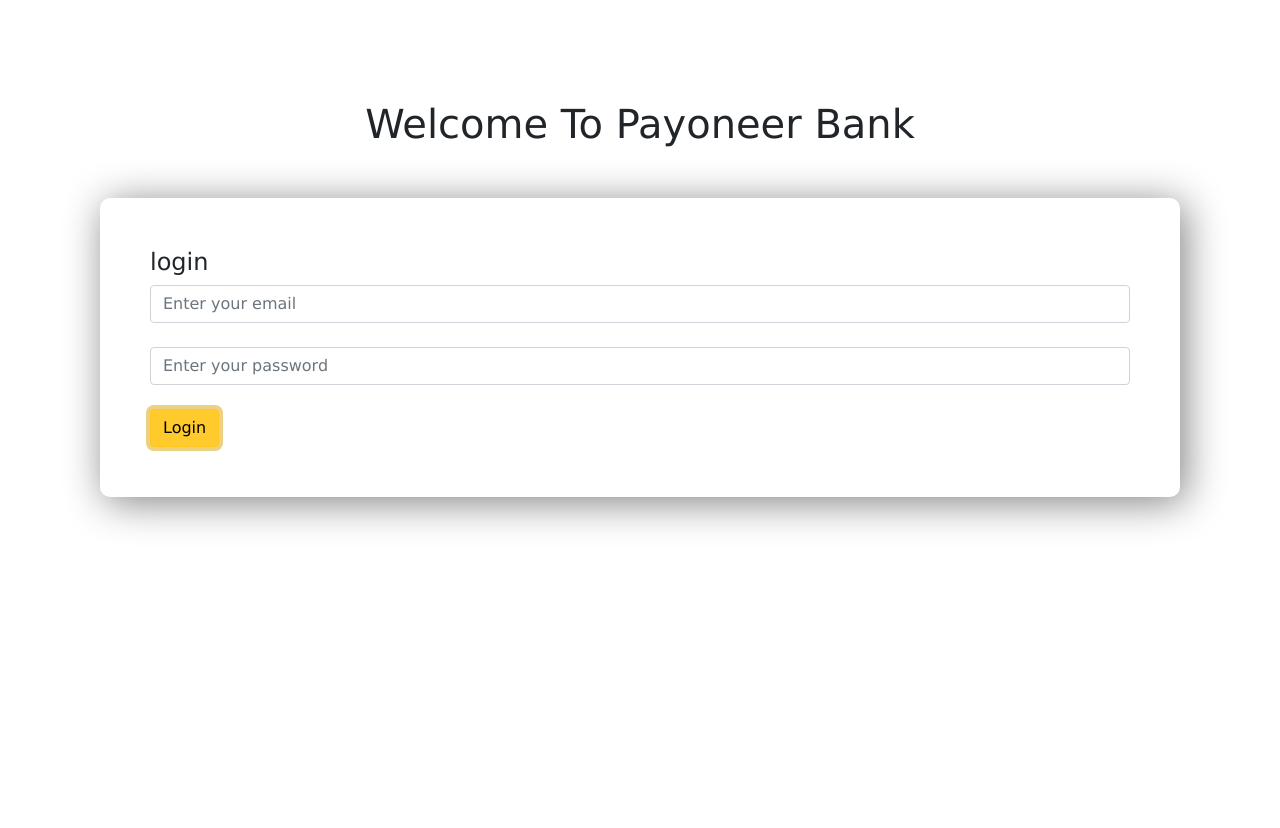
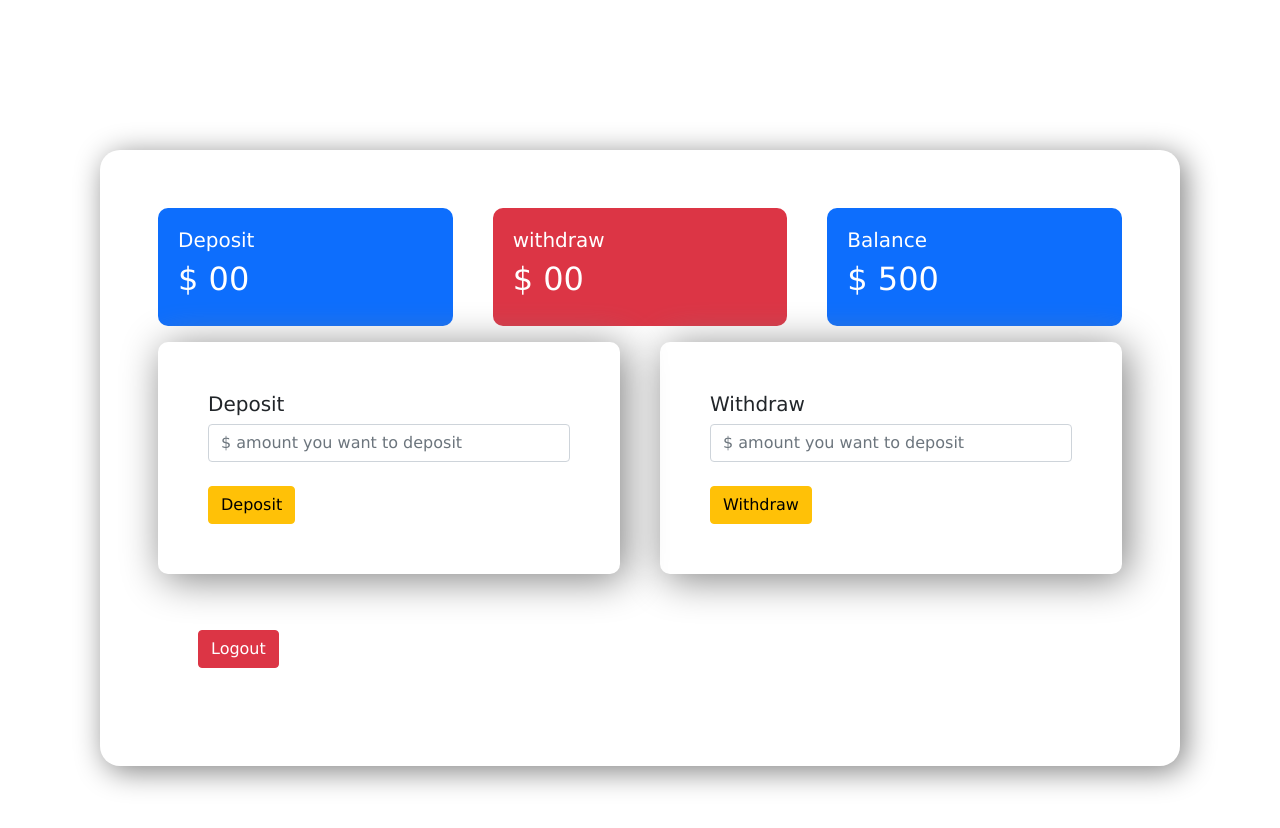
Before and after one commit to sahidularif/payoneer-bank, a plain HTML site: page index.html in a window 1280 px wide. Both pictures are taken after a click on the button "Login". Before the commit the page ends 800 px from the top, so only its background shows below. Drawn offline with nearby package versions, Linux system fonts and the light colour scheme.

Commit message:
Added bank transaction

```diff
--- a/css/style.css
+++ b/css/style.css
@@ -8,3 +8,25 @@
     border-radius: 10px;
     box-shadow: 5px 5px 40px gray;
 }
+#transaction-area{
+border-radius: 20px;
+margin-top: 50px;
+padding: 50px;
+box-shadow: 5px 5px 30px gray;
+display: none;
+}
+.status{
+
+    color: white;
+    padding: 20px;
+    border-radius: 10px;
+}
+.deposit{
+    background-color:orange ;
+}
+.withdraw{
+    background-color:deeppink ;
+}
+.balance{
+    background-color:orange;
+}
--- a/index.html
+++ b/index.html
@@ -1,14 +1,17 @@
 <!DOCTYPE html>
 <html lang="en">
+
 <head>
     <meta charset="UTF-8">
     <meta name="viewport" content="width=device-width, initial-scale=1.0">
     <title>Dashboard | Payoneer Bank</title>
-     <!-- Bootstrap CSS -->
-     <link href="https://cdn.jsdelivr.net/npm/bootstrap@5.0.0-beta1/dist/css/bootstrap.min.css" rel="stylesheet" integrity="sha384-giJF6kkoqNQ00vy+HMDP7azOuL0xtbfIcaT9wjKHr8RbDVddVHyTfAAsrekwKmP1" crossorigin="anonymous">
+    <!-- Bootstrap CSS -->
+    <link href="https://cdn.jsdelivr.net/npm/bootstrap@5.0.0-beta1/dist/css/bootstrap.min.css" rel="stylesheet"
+        integrity="sha384-giJF6kkoqNQ00vy+HMDP7azOuL0xtbfIcaT9wjKHr8RbDVddVHyTfAAsrekwKmP1" crossorigin="anonymous">
 
     <link rel="stylesheet" href="css/style.css">
 </head>
+
 <body>
     <div id="login-area">
         <h1 class="text-center">Welcome To Payoneer Bank</h1>
@@ -20,20 +23,117 @@
 
         </div>
     </div>
+    <section id="transaction-area">
+        <div class="row d-flex">
+            <div class="col-md-4">
+                <div class="bg-primary status m-2">
+                    <h5>Deposit</h5>
+                    <h2>$ <span id="currentDeposit">00</span></h2>
+                </div>
+            </div>
+            <div class="col-md-4">
+                <div class="status bg-danger m-2">
+                    <h5>withdraw</h5>
+                    <h2>$ <span id="currentWithdraw">00</span></h2>
+                </div>
+            </div>
+            <div class="col-md-4">
+                <div class="status bg-primary m-2">
+                    <h5>Balance</h5>
+                    <h2>$ <span id="currentBalance">500</span></h2>
+                </div>
+            </div>
+        </div>
+        <div class="row d-flex">
+            <div class="col-md-6 trasaction-input-body">
+                <div class="m-2 submit-area">
+                    <h5>Deposit</h5>
+                    <input type="text" class="form-control" placeholder="$ amount you want to deposit" name=""
+                        id="depositAmount"><br>
+                    <button type="submit" id="depositButton" class="btn btn-warning">Deposit</button>
+                </div>
+            </div>
+            <div class="col-md-6 trasaction-input-body">
+                <div class="m-2 submit-area">
+                    <h5>Withdraw</h5>
+                    <input type="text" id="withdrawAmount" class="form-control"
+                        placeholder="$ amount you want to deposit" name="" id="withdrawAmount"><br>
+                    <button type="submit" id="addWithdraw" class="btn btn-warning">Withdraw</button>
+                </div>
+            </div>
+        </div>
 
-<!-- Customize js -->
+
+        <button class=" btn btn-danger m-5" id="logout">Logout</button>
+    </section>
+
+    <!-- Customize js -->
     <script>
+        // login button events
+        const logingButton = document.getElementById("login");
+        logingButton.addEventListener("click", function () {
+            const loginArea = document.getElementById("login-area");
+            loginArea.style.display = "none";
+            const transactionArea = document.getElementById("transaction-area");
+            transactionArea.style.display = "block";
+        })
 
-     const logingButton = document.getElementById("login");
-     logingButton.addEventListener("mousemove", function(event){
-         console.log("amake kick diche");
-     })
 
+        // logout button events
+        const logoutButton = document.getElementById("logout");
+        logoutButton.addEventListener("click", function () {
+            const hideTransactionArea = document.getElementById("transaction-area");
+            hideTransactionArea.style.display = 'none';
+            const showLoginArea = document.getElementById("login-area");
+            showLoginArea.style.display = 'block';
+        })
+
+
+        // Deposit button event handler
+        const depositBtn = document.getElementById('depositButton');
+        depositBtn.addEventListener("click", function () {
+            const depositAmount = getInputNumber("depositAmount");
+            const depositNumber = parseFloat(depositAmount);
+            updateSpanText("currentDeposit", depositNumber);
+            updateSpanText("currentBalance", depositNumber);
+            document.getElementById("depositAmount").value = "";
+
+        })
+
+        function updateSpanText(id, depositNumber) {
+            const currentBalance = document.getElementById(id).innerText;
+            const currentBalanceNumber = parseFloat(currentBalance);
+            const totalBalance = depositNumber + currentBalanceNumber;
+            document.getElementById(id).innerText = totalBalance;
+        }
+
+        // Withdraw button event handler
+
+        const withdrawBtn = document.getElementById('addWithdraw');
+        withdrawBtn.addEventListener("click", function () {
+            const withdrawNumber = getInputNumber("withdrawAmount");
+
+            updateSpanText("currentWithdraw", withdrawNumber);
+            updateSpanText("currentBalance", -1 * withdrawNumber);
+
+            document.getElementById("withdrawAmount").value = "";
+        });
+
+        function getInputNumber(id) {
+            const amount = document.getElementById(id).value;
+            const amountNumber = parseFloat(amount);
+            return amountNumber;
+        }
     </script>
 
     <!-- Bootstrap Js -->
-    <script src="https://cdn.jsdelivr.net/npm/@popperjs/core@2.5.4/dist/umd/popper.min.js" integrity="sha384-q2kxQ16AaE6UbzuKqyBE9/u/KzioAlnx2maXQHiDX9d4/zp8Ok3f+M7DPm+Ib6IU" crossorigin="anonymous"></script>
-    <script src="https://cdn.jsdelivr.net/npm/bootstrap@5.0.0-beta1/dist/js/bootstrap.min.js" integrity="sha384-pQQkAEnwaBkjpqZ8RU1fF1AKtTcHJwFl3pblpTlHXybJjHpMYo79HY3hIi4NKxyj" crossorigin="anonymous"></script>
+    <script src="https://cdn.jsdelivr.net/npm/@popperjs/core@2.5.4/dist/umd/popper.min.js"
+        integrity="sha384-q2kxQ16AaE6UbzuKqyBE9/u/KzioAlnx2maXQHiDX9d4/zp8Ok3f+M7DPm+Ib6IU" crossorigin="anonymous">
+    </script>
+    <script src="https://cdn.jsdelivr.net/npm/bootstrap@5.0.0-beta1/dist/js/bootstrap.min.js"
+        integrity="sha384-pQQkAEnwaBkjpqZ8RU1fF1AKtTcHJwFl3pblpTlHXybJjHpMYo79HY3hIi4NKxyj" crossorigin="anonymous">
+    </script>
 
 </body>
+
 </html>
```
